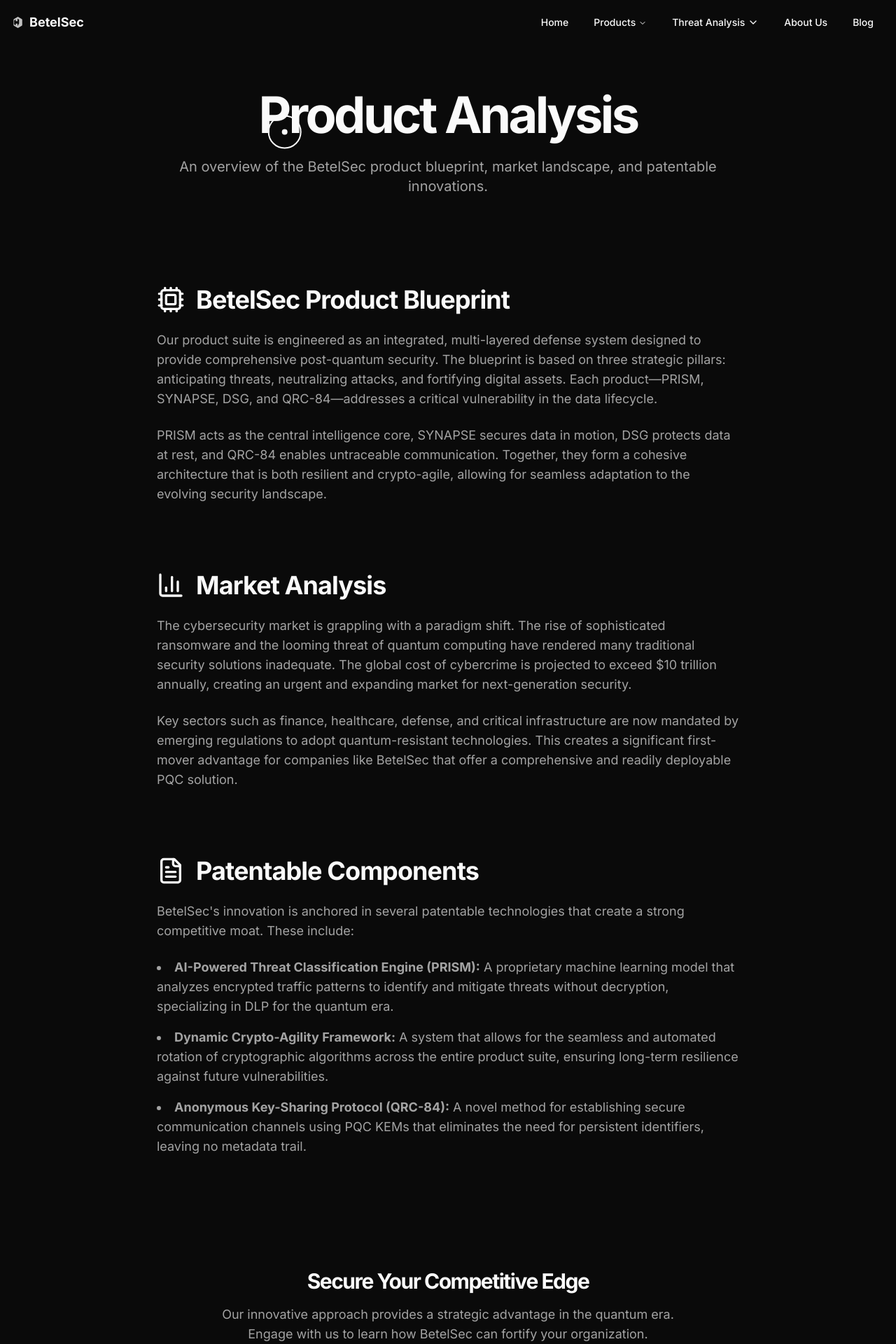
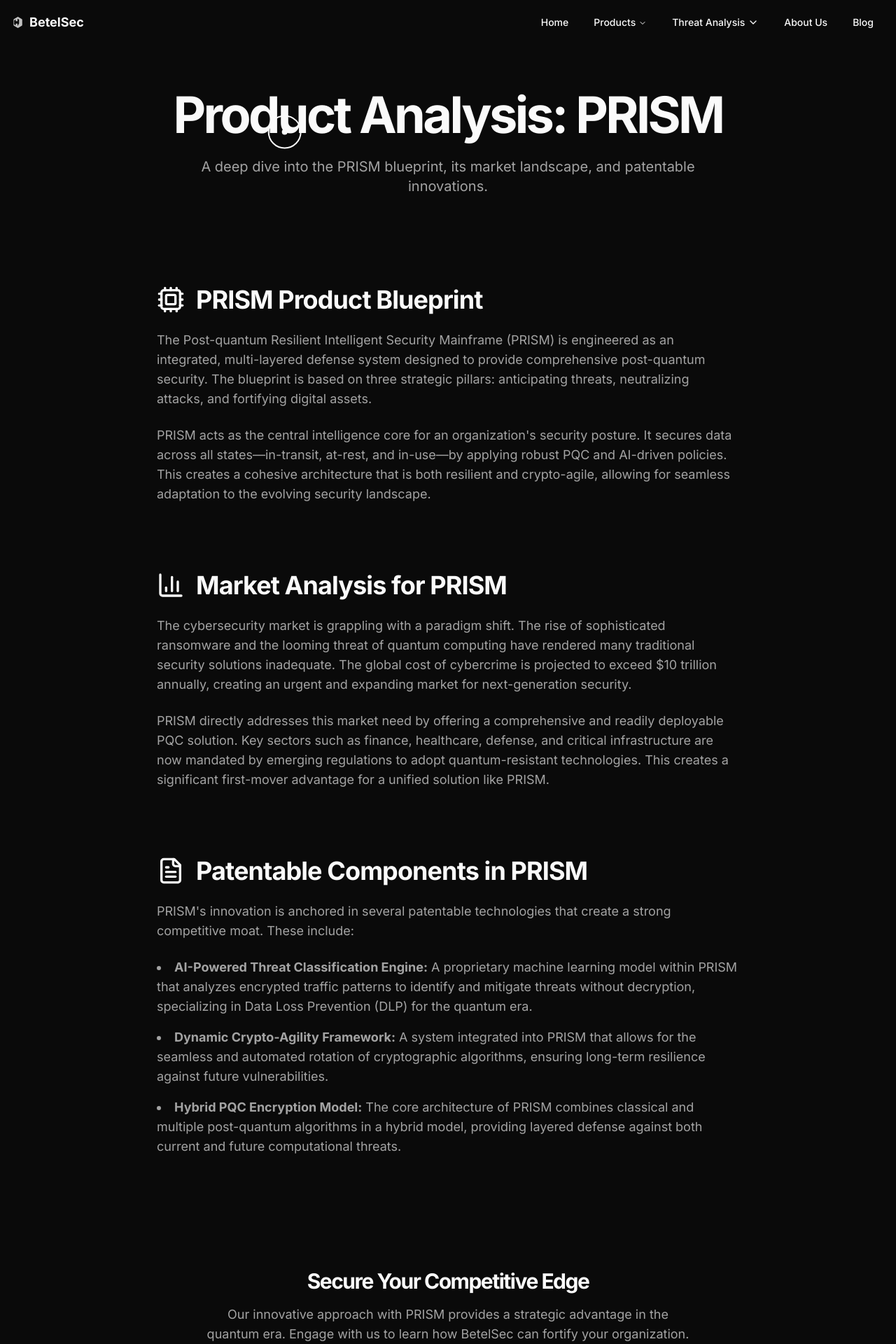
Before and after one commit to john-genie/betelsec, a Next.js app: page /threats/market-analysis in a window 1280 px wide. Shown: the top 1920 px of the page at 70% size. Built offline with nearby package versions, Linux system fonts and the light colour scheme.

Commit message:
present only prism product

```diff
--- a/src/app/threats/market-analysis/page.tsx
+++ b/src/app/threats/market-analysis/page.tsx
@@ -12,10 +12,10 @@
       <section className="pt-32 pb-16">
         <header className="container text-center">
           <h1 className="text-5xl font-bold tracking-tighter md:text-7xl">
-            Product Analysis
+            Product Analysis: PRISM
           </h1>
           <p className="mx-auto mt-6 max-w-3xl text-lg text-muted-foreground md:text-xl">
-            An overview of the BetelSec product blueprint, market landscape, and patentable innovations.
+            A deep dive into the PRISM blueprint, its market landscape, and patentable innovations.
           </p>
         </header>
       </section>
@@ -28,14 +28,14 @@
              <div className="flex items-center gap-4">
                 <Cpu className="h-10 w-10 text-primary" />
                 <h2 className="text-4xl font-bold tracking-tight text-foreground">
-                  BetelSec Product Blueprint
+                  PRISM Product Blueprint
                 </h2>
             </div>
             <p>
-              Our product suite is engineered as an integrated, multi-layered defense system designed to provide comprehensive post-quantum security. The blueprint is based on three strategic pillars: anticipating threats, neutralizing attacks, and fortifying digital assets. Each product—PRISM, SYNAPSE, DSG, and QRC-84—addresses a critical vulnerability in the data lifecycle.
+              The Post-quantum Resilient Intelligent Security Mainframe (PRISM) is engineered as an integrated, multi-layered defense system designed to provide comprehensive post-quantum security. The blueprint is based on three strategic pillars: anticipating threats, neutralizing attacks, and fortifying digital assets.
             </p>
             <p>
-              PRISM acts as the central intelligence core, SYNAPSE secures data in motion, DSG protects data at rest, and QRC-84 enables untraceable communication. Together, they form a cohesive architecture that is both resilient and crypto-agile, allowing for seamless adaptation to the evolving security landscape.
+              PRISM acts as the central intelligence core for an organization's security posture. It secures data across all states—in-transit, at-rest, and in-use—by applying robust PQC and AI-driven policies. This creates a cohesive architecture that is both resilient and crypto-agile, allowing for seamless adaptation to the evolving security landscape.
             </p>
           </div>
 
@@ -44,14 +44,14 @@
             <div className="flex items-center gap-4">
                 <BarChart3 className="h-10 w-10 text-primary" />
                 <h2 className="text-4xl font-bold tracking-tight text-foreground">
-                  Market Analysis
+                  Market Analysis for PRISM
                 </h2>
             </div>
             <p>
               The cybersecurity market is grappling with a paradigm shift. The rise of sophisticated ransomware and the looming threat of quantum computing have rendered many traditional security solutions inadequate. The global cost of cybercrime is projected to exceed $10 trillion annually, creating an urgent and expanding market for next-generation security.
             </p>
              <p>
-              Key sectors such as finance, healthcare, defense, and critical infrastructure are now mandated by emerging regulations to adopt quantum-resistant technologies. This creates a significant first-mover advantage for companies like BetelSec that offer a comprehensive and readily deployable PQC solution.
+              PRISM directly addresses this market need by offering a comprehensive and readily deployable PQC solution. Key sectors such as finance, healthcare, defense, and critical infrastructure are now mandated by emerging regulations to adopt quantum-resistant technologies. This creates a significant first-mover advantage for a unified solution like PRISM.
             </p>
           </div>
 
@@ -61,21 +61,21 @@
             <div className="flex items-center gap-4">
                 <FileText className="h-10 w-10 text-primary" />
                 <h2 className="text-4xl font-bold tracking-tight text-foreground">
-                  Patentable Components
+                  Patentable Components in PRISM
                 </h2>
             </div>
             <p>
-              BetelSec's innovation is anchored in several patentable technologies that create a strong competitive moat. These include:
+              PRISM's innovation is anchored in several patentable technologies that create a strong competitive moat. These include:
             </p>
             <ul className="list-disc list-inside space-y-4">
                 <li>
-                    <strong>AI-Powered Threat Classification Engine (PRISM):</strong> A proprietary machine learning model that analyzes encrypted traffic patterns to identify and mitigate threats without decryption, specializing in DLP for the quantum era.
+                    <strong>AI-Powered Threat Classification Engine:</strong> A proprietary machine learning model within PRISM that analyzes encrypted traffic patterns to identify and mitigate threats without decryption, specializing in Data Loss Prevention (DLP) for the quantum era.
                 </li>
                  <li>
-                    <strong>Dynamic Crypto-Agility Framework:</strong> A system that allows for the seamless and automated rotation of cryptographic algorithms across the entire product suite, ensuring long-term resilience against future vulnerabilities.
+                    <strong>Dynamic Crypto-Agility Framework:</strong> A system integrated into PRISM that allows for the seamless and automated rotation of cryptographic algorithms, ensuring long-term resilience against future vulnerabilities.
                 </li>
                  <li>
-                    <strong>Anonymous Key-Sharing Protocol (QRC-84):</strong> A novel method for establishing secure communication channels using PQC KEMs that eliminates the need for persistent identifiers, leaving no metadata trail.
+                    <strong>Hybrid PQC Encryption Model:</strong> The core architecture of PRISM combines classical and multiple post-quantum algorithms in a hybrid model, providing layered defense against both current and future computational threats.
                 </li>
             </ul>
           </div>
@@ -89,7 +89,7 @@
             Secure Your Competitive Edge
           </h2>
           <p className="mt-4 text-lg text-muted-foreground">
-            Our innovative approach provides a strategic advantage in the quantum era. Engage with us to learn how BetelSec can fortify your organization.
+            Our innovative approach with PRISM provides a strategic advantage in the quantum era. Engage with us to learn how BetelSec can fortify your organization.
           </p>
           <div>
             <Button asChild size="lg" className="mt-8">
```
